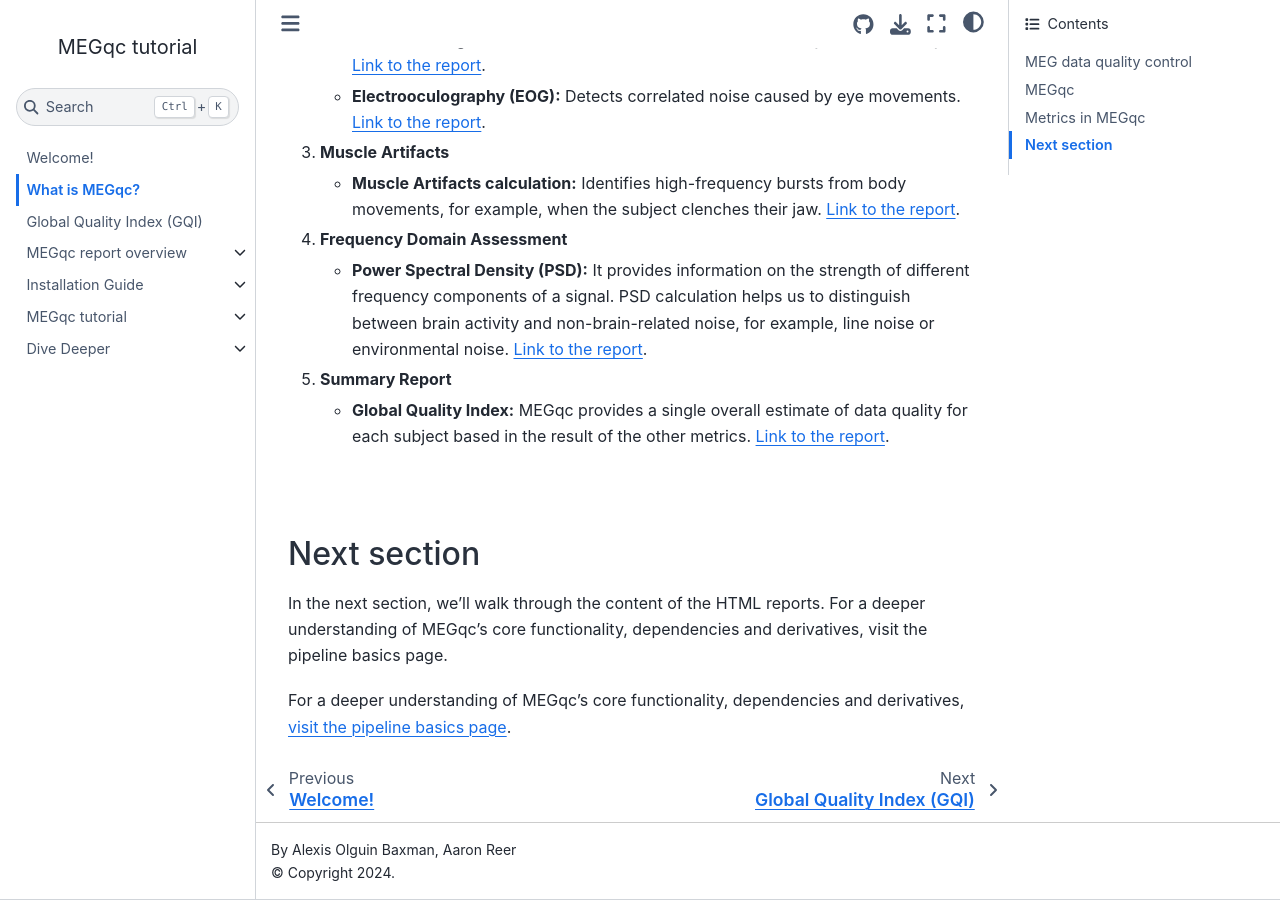
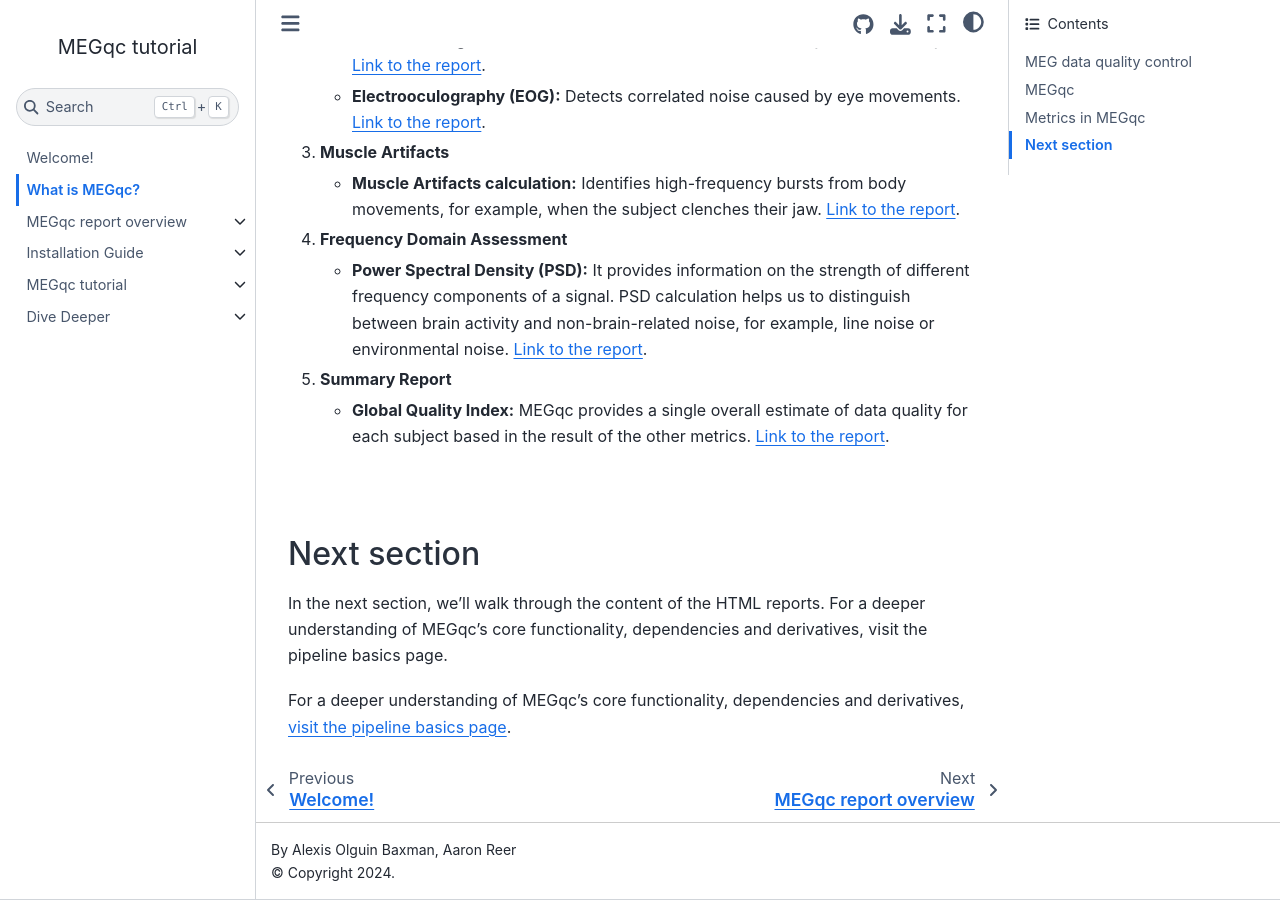
Before and after one commit to ANCPLabOldenburg/megqc_documentation, a Jupyter Book: the page built from book/introduction.md, in a window 1280 px wide and 900 px high, scrolled down 1615 px. Built offline with Jupyter Book 1.0.4 settings and Sphinx 7.4.7 and the Sphinx Book theme 1.1.4, drawn with Linux system fonts in a browser that asks for light colours; pages that are not in the unit, such as notebooks, are missing from menus.

Commit message:
Update _toc.yml

```diff
--- a/_toc.yml
+++ b/_toc.yml
@@ -2,7 +2,6 @@
 format: jb-book
 chapters:
 - file: book/introduction
-- file: book/gqi
 - file: book/metrics
   sections:
     - file: report/std
@@ -11,6 +10,7 @@
     - file: report/eog
     - file: report/muscle
     - file: report/psd
+    - file: report/gqi
 - file: book/installation
   sections:
     - file: installation/gui
```
